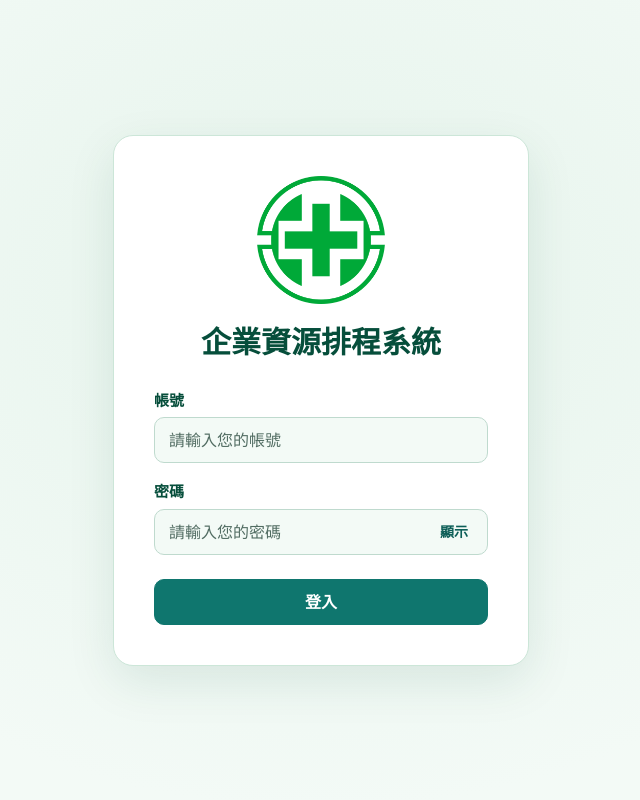
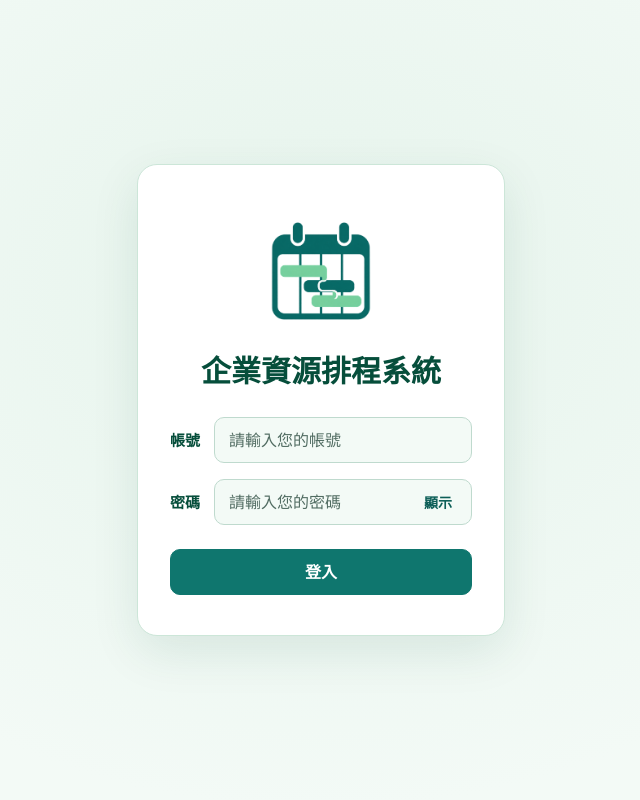
Before and after one commit to Ren-Hong/EnterpriseResourceSchedulingSystem, an ASP.NET Core app: template EnterpriseResourceSchedulingSystem.Web/Areas/Auth/Views/Login/Index.cshtml in a window 1280 px wide. Shown: the whole page, without its empty margins (319-959 px from the left). Run offline with ASP.NET Core 8, Linux system fonts and the light colour scheme; the template is opened without the code that fills it, so the values that code supplies are empty; some libraries are stand-ins or nearby versions.

Commit message:
版面修正

```diff
--- a/EnterpriseResourceSchedulingSystem.Web/Areas/Auth/Views/Login/Index.cshtml
+++ b/EnterpriseResourceSchedulingSystem.Web/Areas/Auth/Views/Login/Index.cshtml
@@ -4,7 +4,7 @@
     <section class="card login-card" aria-labelledby="login-title">
         <div class="card-body">
             <header class="login-brand">
-                <img src="~/img/logo.png" alt="亞東紀念醫院" width="128" height="128" />
+                <img src="~/img/scheduling-logo.png" asp-append-version="true" alt="" width="128" height="128" />
                 <h1 id="login-title">企業資源排程系統</h1>
             </header>
 
@@ -12,14 +12,14 @@
                 <input asp-for="ReturnUrl" type="hidden" />
                 <div asp-validation-summary="ModelOnly" class="text-danger mb-3" role="alert"></div>
 
-                <div class="mb-3">
+                <div class="login-field mb-3">
                     <label asp-for="Username" class="form-label fw-bold"></label>
                     <input asp-for="Username" class="form-control login-input" autocomplete="username"
                            placeholder="請輸入您的帳號" maxlength="50" required />
                     <span asp-validation-for="Username" class="text-danger"></span>
                 </div>
 
-                <div class="mb-4">
+                <div class="login-field mb-4">
                     <label asp-for="Password" class="form-label fw-bold"></label>
                     <div class="login-password-field">
                         <input asp-for="Password" class="form-control login-input"
--- a/EnterpriseResourceSchedulingSystem.Web/Areas/Frontend/Views/Schedule/Index.cshtml
+++ b/EnterpriseResourceSchedulingSystem.Web/Areas/Frontend/Views/Schedule/Index.cshtml
@@ -135,10 +135,6 @@
                     <div class="scheduler-panel-row"><label for="detailDate">排程日期</label><input id="detailDate" class="form-control" type="date" readonly /></div>
                     <div class="scheduler-panel-row"><label for="detailStart">開始時間</label><input id="detailStart" class="form-control" type="time" readonly /></div>
                     <div class="scheduler-panel-row"><label for="detailEnd">結束時間</label><input id="detailEnd" class="form-control" type="time" readonly /></div>
-                    <div class="scheduler-panel-row scheduler-panel-note">
-                        <label for="detailBookedNames">已預約人員</label>
-                        <textarea id="detailBookedNames" class="form-control" rows="2" readonly aria-live="polite"></textarea>
-                    </div>
                     <div class="scheduler-panel-row"><label for="detailCapacity">預約名額</label><input id="detailCapacity" class="form-control" readonly /></div>
                     @if (canManage)
                     {
--- a/EnterpriseResourceSchedulingSystem.Web/Areas/Frontend/Views/Shared/_FrontendLayout.cshtml
+++ b/EnterpriseResourceSchedulingSystem.Web/Areas/Frontend/Views/Shared/_FrontendLayout.cshtml
@@ -20,6 +20,9 @@
             {
                 <a asp-area="Backend" asp-controller="Users" asp-action="Index" class="btn btn-success btn-sm">後台管理</a>
             }
+            <form asp-area="Auth" asp-controller="Login" asp-action="Logout" method="post" class="m-0">
+                <button type="submit" class="btn btn-secondary btn-sm">登出</button>
+            </form>
         </div>
     </header>
 
--- a/EnterpriseResourceSchedulingSystem.Web/wwwroot/css/login/index.css
+++ b/EnterpriseResourceSchedulingSystem.Web/wwwroot/css/login/index.css
@@ -43,7 +43,7 @@
 
 .login-card {
     width: 100%;
-    max-width: 26rem;
+    max-width: 23rem;
     border: 1px solid var(--login-border);
     border-radius: 1.25rem;
     color: inherit;
@@ -52,13 +52,30 @@
 }
 
 .login-card .card-body {
-    padding: clamp(1.5rem, 6vw, 2.5rem);
+    padding: clamp(1.5rem, 6vw, 2.5rem) clamp(1.25rem, 5vw, 2rem);
 }
 
-.login-card .form-label {
-    margin-bottom: 0.375rem;
+.login-field {
+    display: grid;
+    grid-template-columns: max-content minmax(0, 1fr);
+    align-items: center;
+    column-gap: 0.875rem;
+}
+
+.login-field .form-label {
+    margin: 0;
     font-size: 0.9375rem;
 }
+
+.login-field > .text-danger {
+    grid-column: 2;
+    overflow-wrap: anywhere;
+}
+
+.login-field > .field-validation-error {
+    margin-top: 0.375rem;
+}
+
 
 .login-input {
     min-height: 46px;
--- a/EnterpriseResourceSchedulingSystem.Web/wwwroot/js/frontend/schedule.js
+++ b/EnterpriseResourceSchedulingSystem.Web/wwwroot/js/frontend/schedule.js
@@ -546,8 +546,6 @@ document.addEventListener("DOMContentLoaded", () => {
     async function loadBookings(slot) {
         const request = ++bookingsRequest;
         void loadBookingChanges(slot.slotId, request);
-        const output = byId("detailBookedNames");
-        output.value = "載入中…";
         personEmpty.hidden = false;
         personEmpty.textContent = "載入預約人員…";
         personFields.hidden = true;
@@ -555,8 +553,6 @@ document.addEventListener("DOMContentLoaded", () => {
         try {
             const bookings = await scheduleRequest(`/slots/${slot.slotId}/bookings`);
             if (request !== bookingsRequest) return;
-            output.value = bookings.length ? bookings.map(booking => booking.displayName).join("\n") : "尚無預約";
-            output.rows = Math.min(5, Math.max(2, bookings.length));
             personEmpty.textContent = "此時段尚無預約。";
             personEmpty.hidden = bookings.length > 0;
             personFields.hidden = bookings.length === 0;
@@ -593,7 +589,6 @@ document.addEventListener("DOMContentLoaded", () => {
             }
         } catch (error) {
             if (request !== bookingsRequest) return;
-            output.value = error.message;
             personEmpty.textContent = error.message;
         }
     }
```
Also changed, not shown: EnterpriseResourceSchedulingSystem.Web/Areas/Auth/Controllers/LoginController.cs (+8 -0 lines), EnterpriseResourceSchedulingSystem.Web/Areas/Backend/Views/Shared/_BackendLayout.cshtml (+6 -1 lines), EnterpriseResourceSchedulingSystem.Web/wwwroot/img/logo.png (deleted), EnterpriseResourceSchedulingSystem.Web/wwwroot/img/scheduling-logo.png (added).
